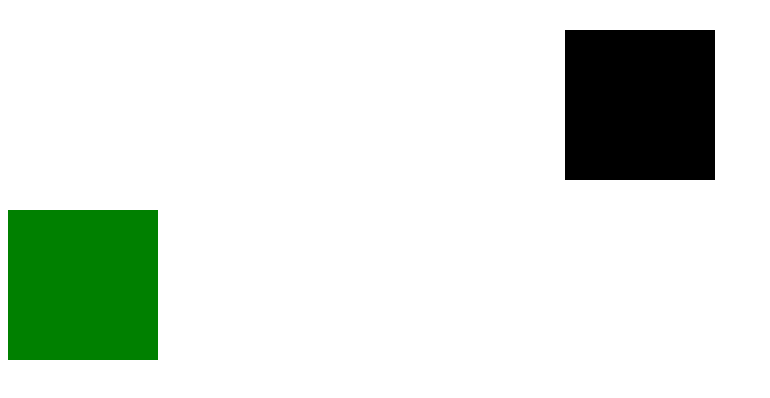
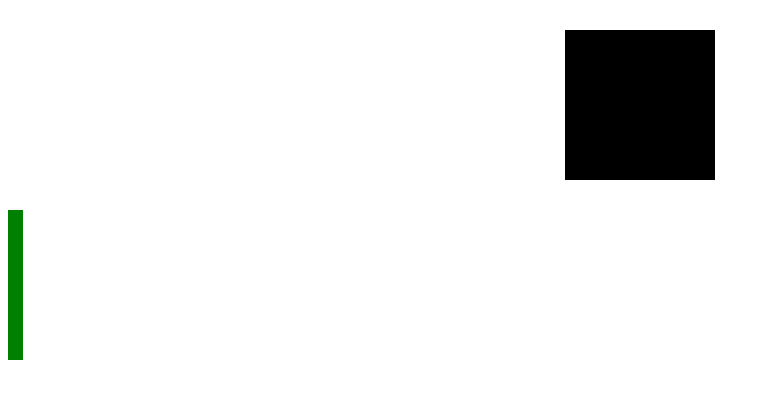
Before and after one commit to simonzlo/art-coding, a plain HTML site: page index.html in a window 1280 px wide. Shown: the whole page, without its empty margins (0-770 px from the left). Drawn offline with Linux system fonts and the light colour scheme.

Commit message:
Update style.css

```diff
--- a/style.css
+++ b/style.css
@@ -28,7 +28,7 @@
 
 .white_circle {
 
-  width: 150px;
+  width: 15px;
   height: 150px;
   background-color: green;
   position: relative;
```
